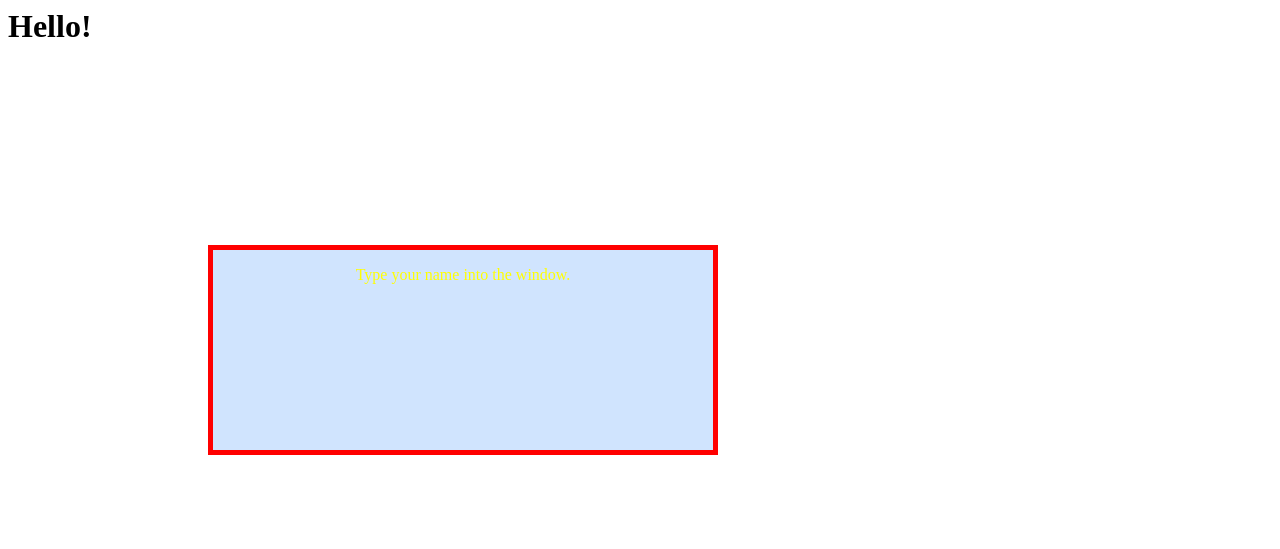
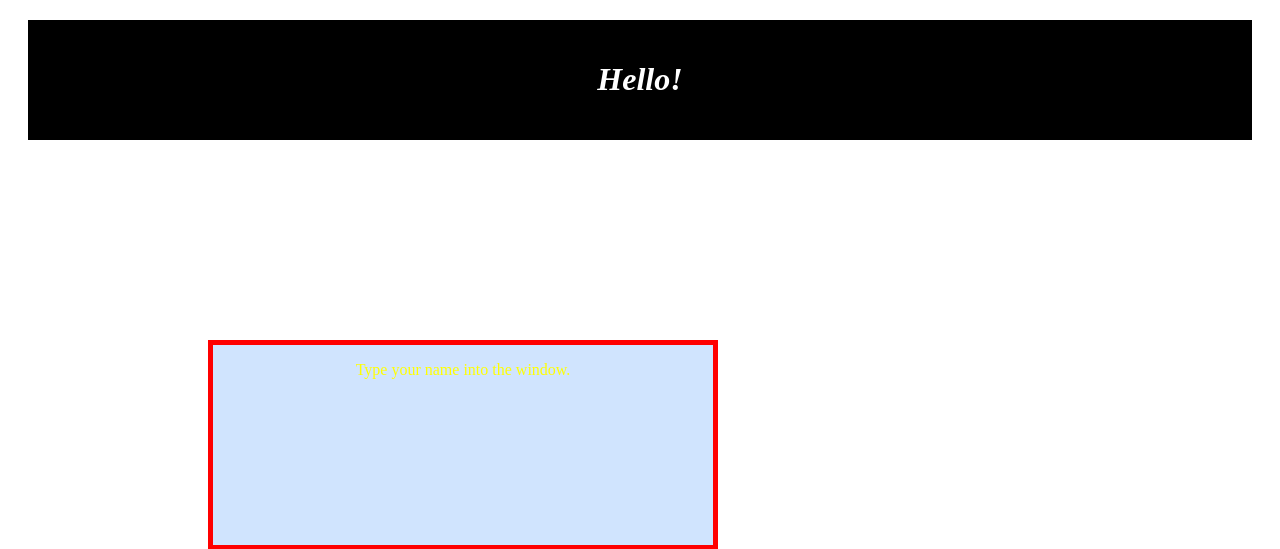
Before and after one commit to DanielKiernan/OldnOutdated, a PHP site: page / in a window 1280 px wide. Shown: the top 549 px of the page. Run offline with PHP 8.4, Linux system fonts and the light colour scheme.

Commit message:
Update mystyle.css

```diff
--- a/mystyle.css
+++ b/mystyle.css
@@ -1,3 +1,14 @@
+div.Title {
+	text-align: center;
+	background-color: black;
+    	color: white;
+    	margin: 20px;
+    	padding-top: 20px;
+    	padding-bottom: 20px;
+    	padding-left: 10px;
+    	padding-right: 10px;
+	font-style: oblique;
+}
 div.Paragraph {
   width: 100%;
 	margin: 200px;
```
